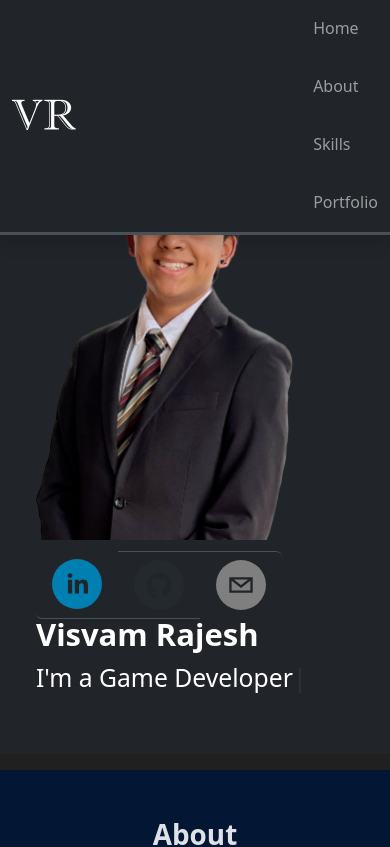
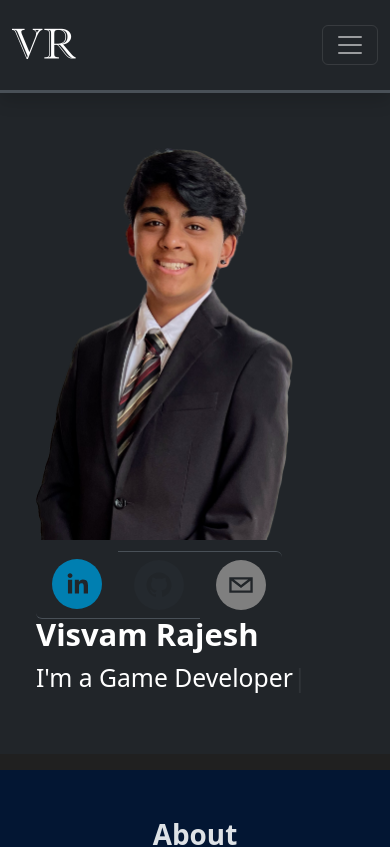
Before and after one commit to BarrelDev/personal-website, a React (Vite) app: page / in a window 390 px wide. Shown: the top 847 px of the page. Built offline with nearby package versions, Linux system fonts and the light colour scheme.

Commit message:
added hamburger menu to navbar for small screens

```diff
--- a/src/components/Navbar.tsx
+++ b/src/components/Navbar.tsx
@@ -9,14 +9,34 @@ const Navbar = () => {
   useEffect(() => {
     AOS.init();
   }, []);
+
   return (
-    <>
-      <nav className="shadow navbar navbar-expand-lg navbar-dark fixed-top bg-dark navbar-nav-scroll border-bottom border-body border-3" data-aos="fade-down">
-        <div className="container">
-          <a className="navbar-brand" href="#">
-            <img src={logo} alt="logo" width="64" />
-          </a>
-          <ul className="navbar-nav justify-content-end nav-underline">
+    <nav
+      className="shadow navbar navbar-expand-lg navbar-dark fixed-top bg-dark navbar-nav-scroll border-bottom border-body border-3"
+      data-aos="fade-down"
+    >
+      <div className="container">
+        {/* Logo */}
+        <a className="navbar-brand" href="#">
+          <img src={logo} alt="logo" width="64" />
+        </a>
+
+        {/* Hamburger toggler */}
+        <button
+          className="navbar-toggler"
+          type="button"
+          data-bs-toggle="collapse"
+          data-bs-target="#navbarNav"
+          aria-controls="navbarNav"
+          aria-expanded="false"
+          aria-label="Toggle navigation"
+        >
+          <span className="navbar-toggler-icon"></span>
+        </button>
+
+        {/* Collapsible nav links */}
+        <div className="collapse navbar-collapse" id="navbarNav">
+          <ul className="navbar-nav ms-auto nav-underline">
             <li className="nav-item">
               <a className="nav-link" aria-current="page" href="#home">
                 Home
@@ -39,9 +59,47 @@ const Navbar = () => {
             </li>
           </ul>
         </div>
-      </nav>
-    </>
+      </div>
+    </nav>
   );
 };
+//const Navbar = () => {
+//  useEffect(() => {
+//    AOS.init();
+//  }, []);
+//  return (
+//    <>
+//      <nav className="shadow navbar navbar-expand-lg navbar-dark fixed-top bg-dark navbar-nav-scroll border-bottom border-body border-3" data-aos="fade-down">
+//        <div className="container">
+//          <a className="navbar-brand" href="#">
+//            <img src={logo} alt="logo" width="64" />
+//          </a>
+//          <ul className="navbar-nav justify-content-end nav-underline">
+//            <li className="nav-item">
+//              <a className="nav-link" aria-current="page" href="#home">
+//                Home
+//              </a>
+//            </li>
+//            <li className="nav-item">
+//              <a className="nav-link" href="#about">
+//                About
+//              </a>
+//            </li>
+//            <li className="nav-item">
+//              <a className="nav-link" href="#skills">
+//                Skills
+//              </a>
+//            </li>
+//            <li className="nav-item">
+//              <a className="nav-link" href="#portfolio">
+//                Portfolio
+//              </a>
+//            </li>
+//          </ul>
+//        </div>
+//      </nav>
+//    </>
+//  );
+//};
 
 export default Navbar;
--- a/src/components/Portfolio.tsx
+++ b/src/components/Portfolio.tsx
@@ -82,7 +82,7 @@ const Portfolio = () => {
             <div
               className="portfolio-prev swiper-button-prev"
               style={{
-                left: "-58px",
+                left: "-50px",
                 top: "50%",
                 transform: "translateY(-50%)",
                 color: "#1e90ff",
@@ -92,7 +92,7 @@ const Portfolio = () => {
             <div
               className="portfolio-next swiper-button-next"
               style={{
-                right: "-58px",
+                right: "-50px",
                 top: "50%",
                 transform: "translateY(-50%)",
                 color: "#1e90ff",
```
